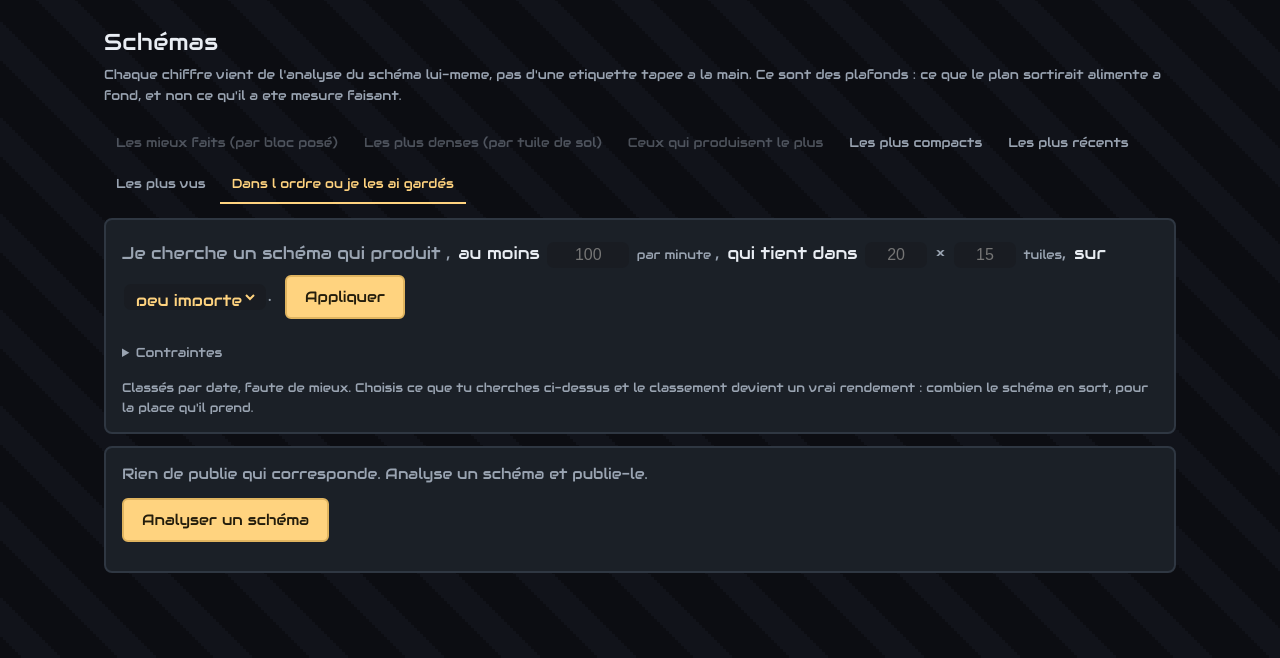
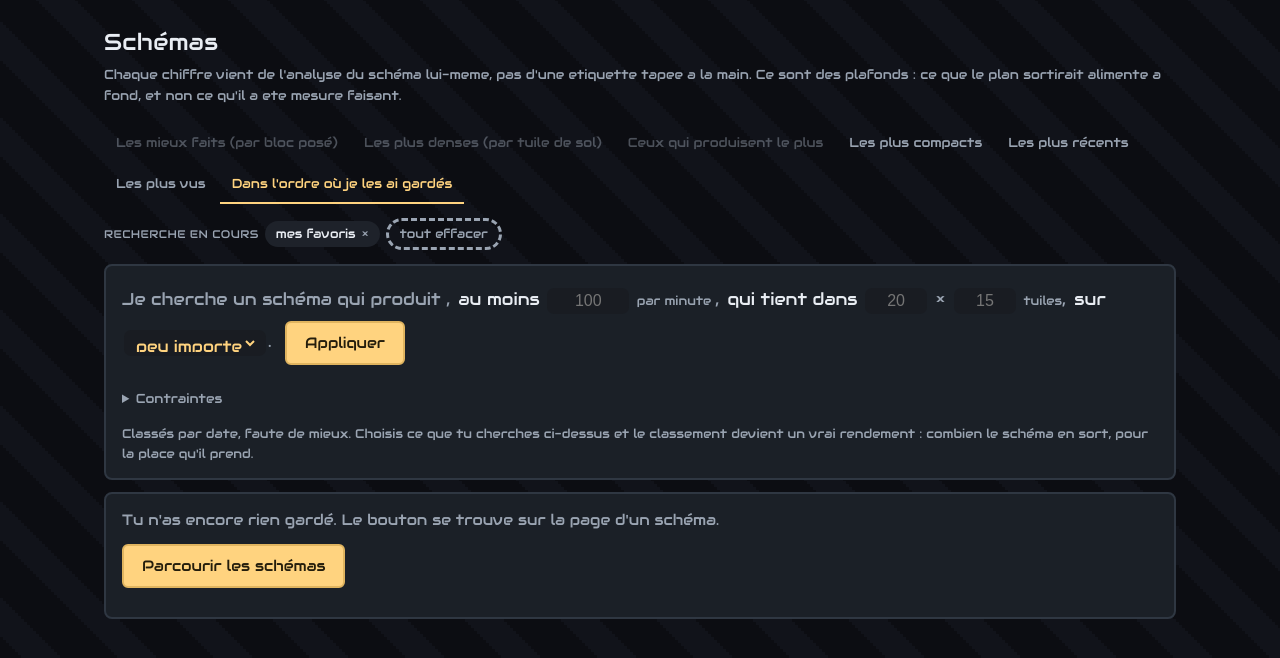
Before and after one commit to yamakajump/mindustry-forge, a Laravel app: page /mes-favoris in a window 1280 px wide. Shown: the part 56-714 px from the top of the page. Run offline with Laravel 12, Linux system fonts and the light colour scheme; a user stored in the database is signed in; data comes from the database, SQL or seed files in the repository; tables that the repository leaves empty hold one stand-in row (values such as "Sample post").

Commit message:
fix(browse): answer the question the personal list asked (#105)
Three faults found by opening the page as a signed-in player, not by reading
command output.

The empty state was the catalogue's: "nothing published matches, analyse a plan
and publish it". Under my favorites that sentence is exact and beside the point.
I have nothing to publish, I have simply kept nothing yet, and the page was
sending me to analyse a schematic to fix that. It now answers the question that
was asked, one sentence per list.

No chip said the listing was filtered at all. The panel holding the checkboxes is
folded and the page title is the catalogue's, so /mes-favoris rendered what looked
like an unusually short catalogue rather than a personal list.

And the sort label read "Dans l ordre ou je les ai gardés", missing an apostrophe
and an accent, in a repository whose own rule says accents are written.

```diff
--- a/site/app/Http/Controllers/BrowseController.php
+++ b/site/app/Http/Controllers/BrowseController.php
@@ -51,7 +51,7 @@ class BrowseController extends Controller
         'aimes' => 'Les plus aimés',
         // N'a de sens que sous le filtre des favoris, et n'est offert que la : ailleurs il
         // classerait sur une date que la liste ne porte pas. Asymetrie assumee.
-        'garde' => 'Dans l ordre ou je les ai gardés',
+        'garde' => "Dans l'ordre où je les ai gardés",
     ];
 
     /** The two that compare schematics on their output, so the two that need an item. */
@@ -465,6 +465,21 @@ class BrowseController extends Controller
         if ($holds !== '') {
             $chips[] = ['label' => Thing::name($holds), 'clear' => ['bloc' => null]];
         }
+        /* Les trois listes personnelles ont leur puce comme le reste.
+
+           Sans elle, `/mes-favoris` rendait une liste sans rien dire qu'elle etait filtree :
+           le panneau qui porte les cases est replie, et le titre de la page est celui du
+           catalogue. Un lecteur voyait une vitrine anormalement courte, pas ses favoris. */
+        if ($favorites) {
+            $chips[] = ['label' => __('vitrine.a-moi.favoris'), 'clear' => ['favoris' => null]];
+        }
+        if ($liked) {
+            $chips[] = ['label' => __('vitrine.a-moi.aimes'), 'clear' => ['aimes' => null]];
+        }
+        if ($mine) {
+            $chips[] = ['label' => __('vitrine.a-moi.miens'), 'clear' => ['miens' => null]];
+        }
+
         if ($eats !== '') {
             $chips[] = [
                 'label' => __('vitrine.contraintes.consomme').' '.Thing::name($eats),
--- a/site/lang/fr/vitrine.php
+++ b/site/lang/fr/vitrine.php
@@ -122,6 +122,23 @@ return [
      * existe et qui marche ». Une liste personnelle repond a « qu'est-ce que j'ai garde », et
      * la reponse ne se discute pas.
      */
+    /*
+     * Ce que dit une liste vide, qui n'est pas la meme phrase selon la question posee.
+     *
+     * « Rien de publié qui corresponde, analyse un schéma et publie-le » est juste sous une
+     * recherche du catalogue et faux sous mes favoris : il n'y a rien a publier, il n'y a
+     * rien de garde, et la page envoyait analyser un plan pour resoudre ca. Une phrase
+     * exacte, posee la ou on demande autre chose.
+     */
+    'vide' => [
+        'catalogue' => 'Rien de publié qui corresponde. Analyse un schéma et publie-le.',
+        'favoris' => "Tu n'as encore rien gardé. Le bouton se trouve sur la page d'un schéma.",
+        'aimes' => "Tu n'as encore aimé aucun schéma.",
+        'miens' => "Tu n'as encore rien publié.",
+        'parcourir' => 'Parcourir les schémas',
+        'analyser' => 'Analyser un schéma',
+    ],
+
     'a-moi' => [
         'titre' => 'À moi',
         'favoris' => 'mes favoris',
--- a/site/resources/views/browse.blade.php
+++ b/site/resources/views/browse.blade.php
@@ -307,9 +307,28 @@
 </form>
 
 @if($schematics->isEmpty())
+  {{-- Le vide repond a la question qui a ete posee, et pas a celle du catalogue.
+
+       « Rien de publié qui corresponde, analyse un schéma et publie-le » est juste sous une
+       recherche du catalogue et faux sous mes favoris : je n'ai rien a publier, j'ai
+       simplement rien garde encore, et la page m'envoyait analyser un plan pour resoudre ca.
+       Une phrase exacte, posee la ou on demande autre chose. --}}
   <div class="card">
-    <p class="empty">Rien de publie qui corresponde. Analyse un schéma et publie-le.</p>
-    <p class="row"><a class="button primary" href="/">Analyser un schéma</a></p>
+    @if($favorites)
+      <p class="empty">{{ __('vitrine.vide.favoris') }}</p>
+      <p class="row"><a class="button primary" href="/schemas">{{
+        __('vitrine.vide.parcourir') }}</a></p>
+    @elseif($liked)
+      <p class="empty">{{ __('vitrine.vide.aimes') }}</p>
+      <p class="row"><a class="button primary" href="/schemas">{{
+        __('vitrine.vide.parcourir') }}</a></p>
+    @elseif($mine)
+      <p class="empty">{{ __('vitrine.vide.miens') }}</p>
+      <p class="row"><a class="button primary" href="/">{{ __('vitrine.vide.analyser') }}</a></p>
+    @else
+      <p class="empty">{{ __('vitrine.vide.catalogue') }}</p>
+      <p class="row"><a class="button primary" href="/">{{ __('vitrine.vide.analyser') }}</a></p>
+    @endif
   </div>
 @else
   {{-- Lequel gagne sur quoi, avant la grille.
```
Also changed, not shown: site/tests/Feature/AMoiTest.php (+39 -0 lines).
